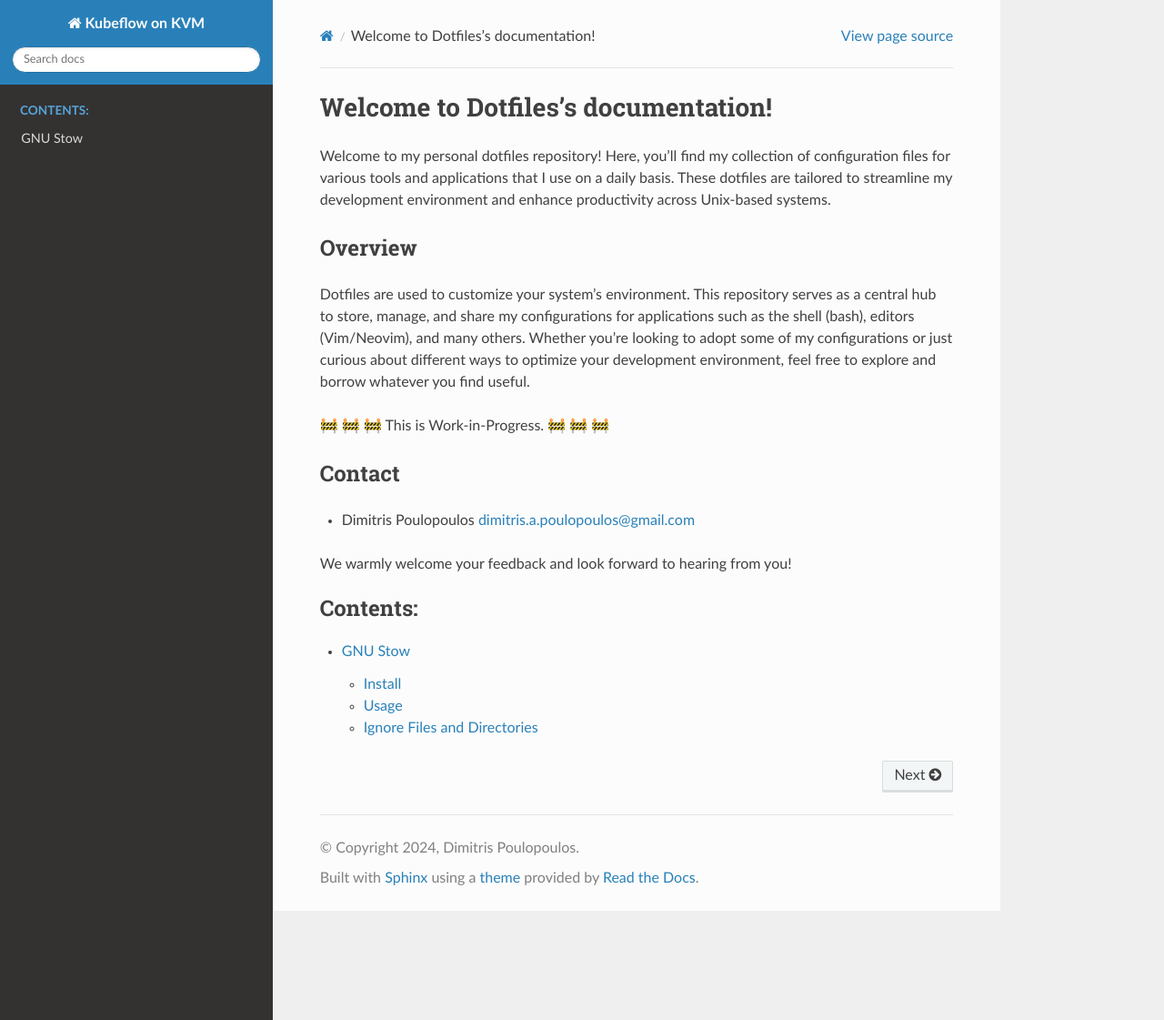
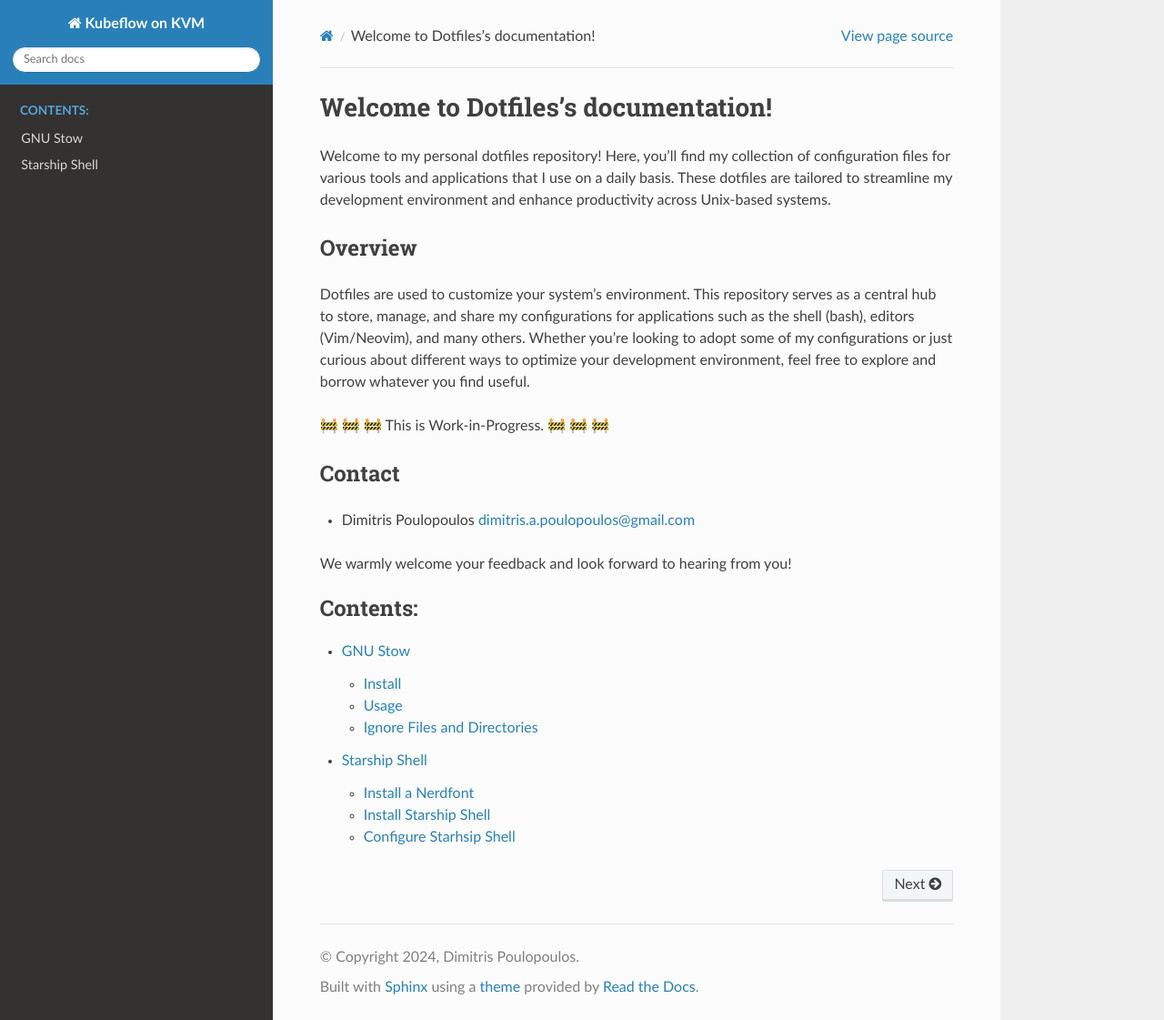
Before and after one commit to dpoulopoulos/dotfiles, a Sphinx documentation site: the page built from docs/source/index.rst, in a window 1280 px wide and 1121 px high. Shown: the whole window at 91% size. Built offline with Sphinx 7.4.7 and the Read the Docs theme 2.0.0, drawn with Linux system fonts in a browser that asks for light colours; some of the changed lines change nothing that is shown.

Commit message:
docs: Install Starship Shell
Add documentation on how to install Starship Shell, activate it, and use
a Nerdfont to tie everything together.

Signed-off-by: Dimitris Poulopoulos <dimitris.a.poulopoulos@gmail.com>

````diff
--- a/docs/source/index.rst
+++ b/docs/source/index.rst
@@ -33,3 +33,4 @@
    :caption: Contents:
 
    stow
+   starship
--- /dev/null
+++ b/docs/source/starship.md
@@ -0,0 +1,74 @@
+# Starship Shell
+
+[Starship](https://starship.rs/) is a minimal, blazing fast, and infinitely customizable prompt for
+any shell. Starship brings the best-in-class speed and safety of Rust, to make your prompt as quick
+and reliable as possible, while giving you the tools and options to fully customize it to your
+liking.
+
+## Install a Nerdfont
+
+To experience Starship in its full glory, you first need to install a [Nerdfont](https://www.nerdfonts.com/)
+for your terminal. For example, download the `CaskaydiaMono Nerd Font`, which is like Cascadia Code
+but without any ligatures:
+
+1. Download the `zip` package:
+
+    ```console
+    user:~$ cd /tmp && wget https://github.com/ryanoasis/nerd-fonts/releases/download/v3.1.1/CascadiaMono.zip
+    ```
+
+1. Create a new directory:
+
+    ```console
+    user:/tmp$ mkdir cascadia-mono
+    ```
+
+1. Unzip the package into the `cascadia-mono` directory:
+
+    ```console
+    user:/tmp$ unzip CascadiaMono.zip -d cascadia-mono
+    ```
+
+1. Move the `cascadia-mono` directory to the right location:
+
+    ```console
+    user:/tmp$ mv cascadia-mono ~/.local/share/fonts
+    ```
+
+1. Run fc-cache to update the font cache:
+
+    ```console
+    user:/tmp$ fc-cache -v
+    ```
+
+1. Launch your terminal application and set the `CaskaydiaMono Nerd Font` as your default terminal
+   font.
+
+## Install Starship Shell
+
+Now that you have set a Nerdfont as your default terminal font, installing Starship Shell is a piece
+of cake. All you need to do is run the following command:
+
+```console
+user:/tmp$ curl -sS https://starship.rs/install.sh | sh
+```
+
+To activate it you should add the following line in your `.bashrc` file:
+
+```console
+eval "$(starship init bash)"
+```
+
+However, the dotfiles in this repository automate this step for you.
+
+## Configure Starhsip Shell
+
+To configure Starship Shell to your liking you need to create a `starship.toml` file inside the
+`.config` directory:
+
+```console
+user:/tmp$ mkdir -p ~/.config && touch ~/.config/starship.toml
+```
+
+Then, you can follow the Starship Shell [docs](https://starship.rs/config/#prompt) to configure your
+prompt. This repository offers a `starship.toml` file that can serve as a starting point.
````
